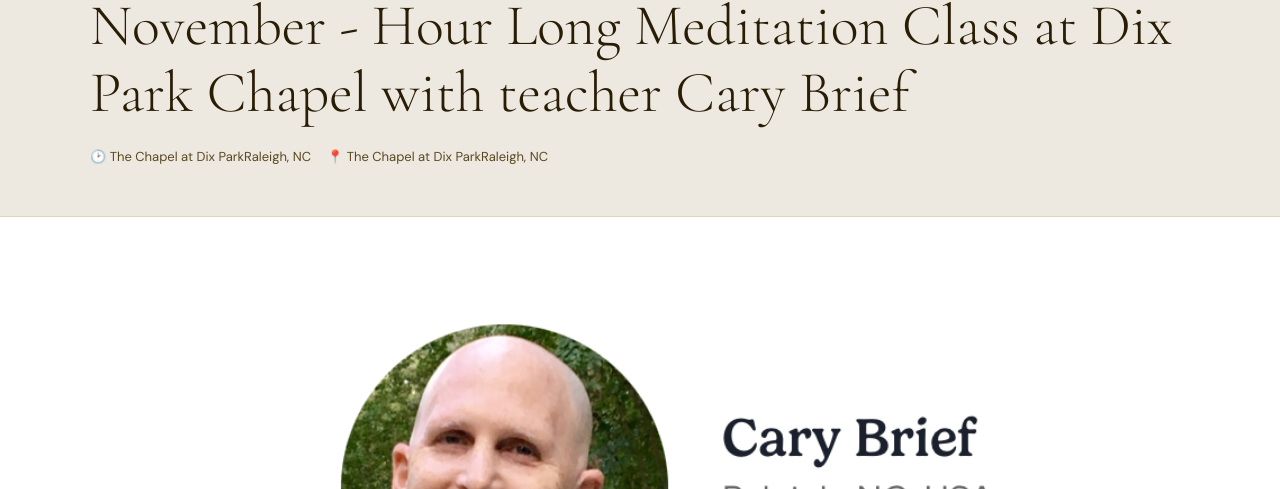
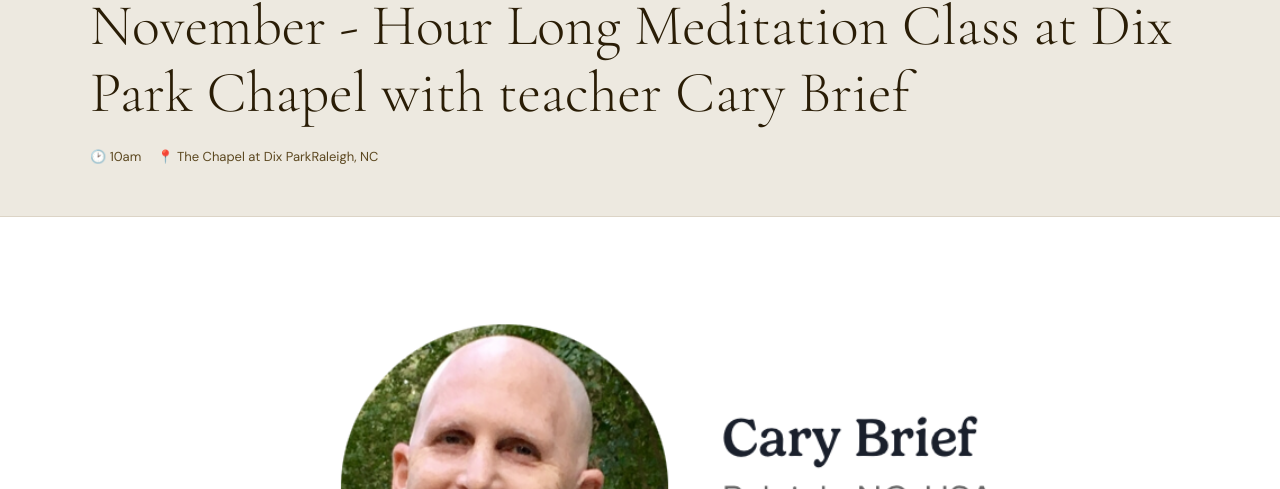
Before and after one commit to Trianglerefugerecoverywebsite/sitraleigh, an Eleventy site: page src/events/2026-07-18-november-hour-long-meditation-class-at-dix-park-chapel-with-teacher-cary-brief-1.md in a window 1280 px wide. Shown: the part 311-800 px from the top of the page. Built offline with nearby package versions, Linux system fonts and the light colour scheme; Eleventy itself is replaced by a stand-in of ours; files that its build step writes are made by us from their sources.

Commit message:
Update Events & Retreats “2026-07-18-november-hour-long-meditation-class-at-dix-park-chapel-with-teacher-cary-brief-1”

```diff
--- a/src/events/2026-07-18-november-hour-long-meditation-class-at-dix-park-chapel-with-teacher-cary-brief-1.md
+++ b/src/events/2026-07-18-november-hour-long-meditation-class-at-dix-park-chapel-with-teacher-cary-brief-1.md
@@ -3,7 +3,7 @@ title: November - Hour Long Meditation Class at Dix Park Chapel with teacher
   Cary Brief
 type: Event
 date: 2026-11-25
-time: The Chapel at Dix ParkRaleigh, NC
+time: "10am "
 location_name: The Chapel at Dix ParkRaleigh, NC
 map_link: https://www.google.com/maps/dir//1030+Richardson+Dr,+Raleigh,+NC+27603/data=!4m6!4m5!1m1!4e2!1m2!1m1!1s0x89ac5f362057a5e7:0xa4542fc3f1b75d05?sa=X&ved=2ahUKEwifqLzzzNqVAxV738kDHeN0NKsQlDt6BAgNEAA
 description: >-
```
